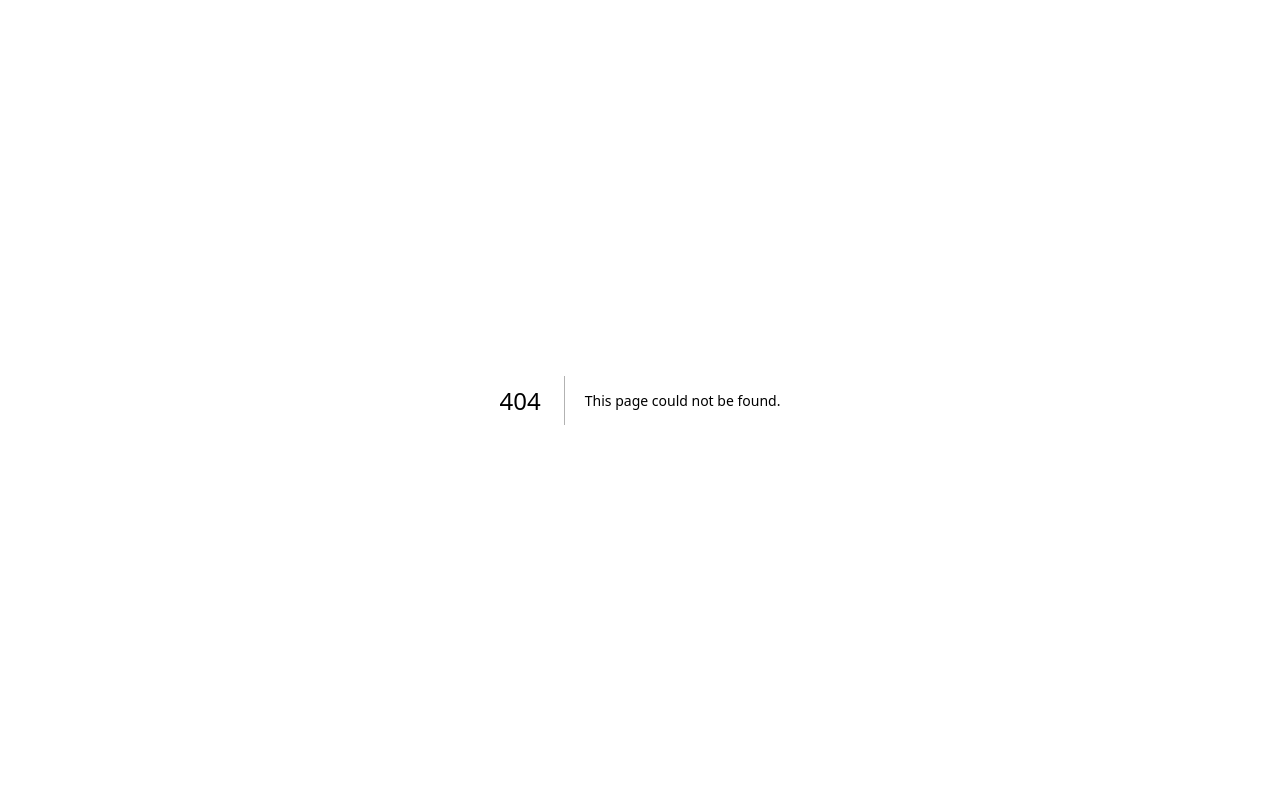
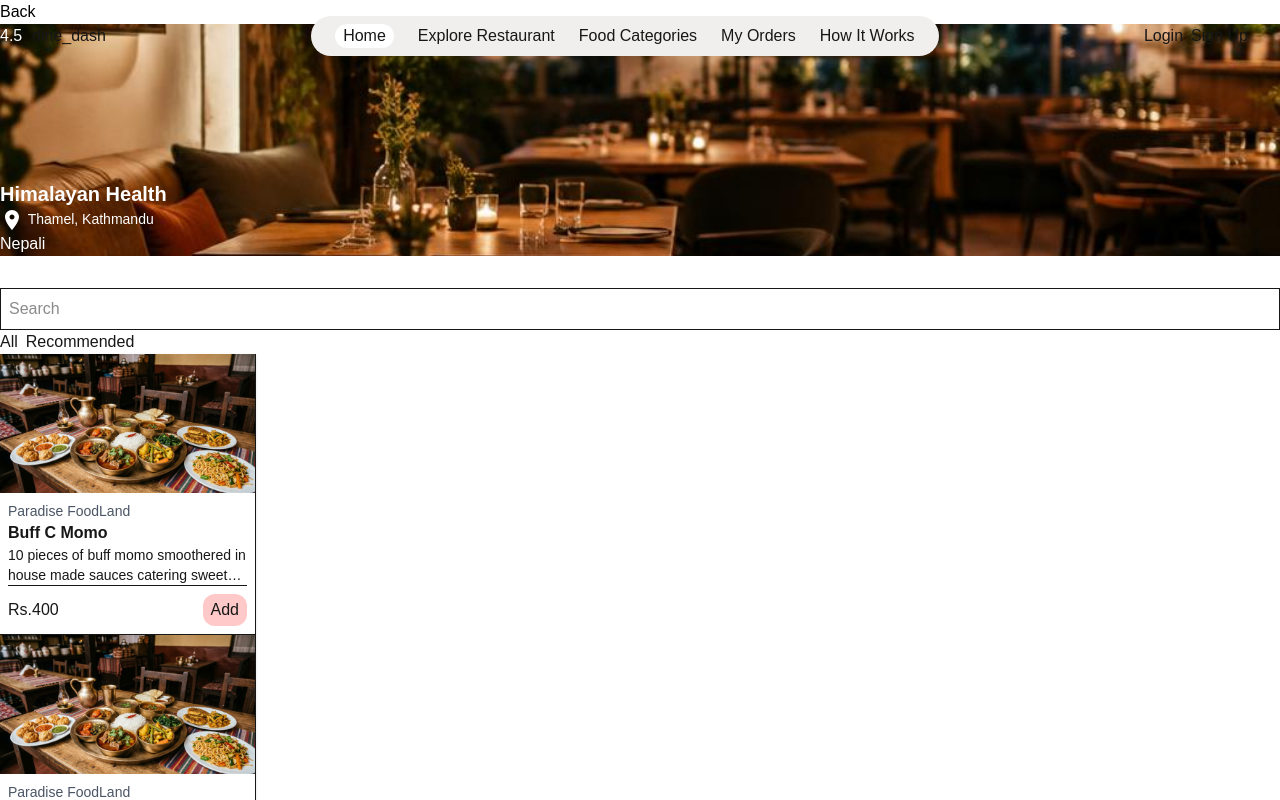
Before and after one commit to sanishakayastha60/dine_dash, a Next.js app: page /explore in a window 1280 px wide. Before the commit this address had no page. Shown: the top 800 px of the page. Built offline with nearby package versions, Linux system fonts and the light colour scheme.

Commit message:
explore restaurant page base

```diff
--- a/package.json
+++ b/package.json
@@ -10,6 +10,10 @@
     "lint": "eslint"
   },
   "dependencies": {
+    "@emotion/react": "^11.14.0",
+    "@emotion/styled": "^11.14.1",
+    "@mui/icons-material": "^9.5.0",
+    "@mui/material": "^9.5.0",
     "@prisma/adapter-pg": "^7.10.1",
     "@prisma/client": "^7.10.0",
     "dotenv": "^18.0.9",
--- a/src/app/components/FoodItemCard.tsx
+++ b/src/app/components/FoodItemCard.tsx
@@ -1,8 +1,8 @@
 export default function FoodItemCard() {
   return (
-    <div className="w-64 outline rounded-2xl">
+    <div className="w-64 border-r border-b shadow-sm ">
       <div>
-        <img src="/bg.jfif" alt="" className="rounded-t-2xl " />
+        <img src="/bg.jfif" alt="" className="" />
       </div>
       <div className="p-2">
         <p className="text-sm text-gray-600">Paradise FoodLand</p>
--- /dev/null
+++ b/src/app/explore/page.tsx
@@ -0,0 +1,43 @@
+import FoodItemCard from "../components/FoodItemCard";
+import LocationOnIcon from "@mui/icons-material/LocationOn";
+export default function Explore() {
+  return (
+    <div>
+      <div
+        className=" relative w-full h-64 bg-cover bg-center bg-no-repeat text-white"
+        style={{
+          backgroundImage: "url('/restaurant.jpg')",
+        }}
+      >
+        <div className="bg-white text-black">Back</div>
+        <div>4.5</div>
+        <div className="absolute bottom-0 flex flex-col">
+          <span className="font-bold text-xl">Himalayan Health</span>
+          <span className="text-sm">
+            {" "}
+            <LocationOnIcon /> Thamel, Kathmandu
+          </span>
+          <span>Nepali</span>
+        </div>
+      </div>
+      <div className="py-8">
+        <div>
+          <input
+            type="text"
+            className="border p-2 w-full"
+            placeholder="Search"
+          />
+        </div>
+        <div className="flex gap-2">
+          <span>All</span>
+          <span>Recommended</span>
+        </div>
+        <div>
+          <FoodItemCard />
+          <FoodItemCard />
+          <FoodItemCard />
+        </div>
+      </div>
+    </div>
+  );
+}
--- a/src/app/layout.tsx
+++ b/src/app/layout.tsx
@@ -1,6 +1,8 @@
 import type { Metadata } from "next";
 import { Geist, Geist_Mono } from "next/font/google";
 import "./globals.css";
+import Footer from "./components/Footer";
+import Navbar from "./components/Navbar";
 
 const geistSans = Geist({
   variable: "--font-geist-sans",
@@ -23,7 +25,11 @@ export default function RootLayout({ children }: LayoutProps<"/">) {
       lang="en"
       className={`${geistSans.variable} ${geistMono.variable} h-full antialiased`}
     >
-      <body className="min-h-full flex flex-col">{children}</body>
+      <body className="min-h-full flex flex-col">
+        <Navbar />
+        {children}
+        <Footer />
+      </body>
     </html>
   );
 }
```
Also changed, not shown: public/restaurant.jpg (added), 1 other file (tests, documents, lock files or other folders).
